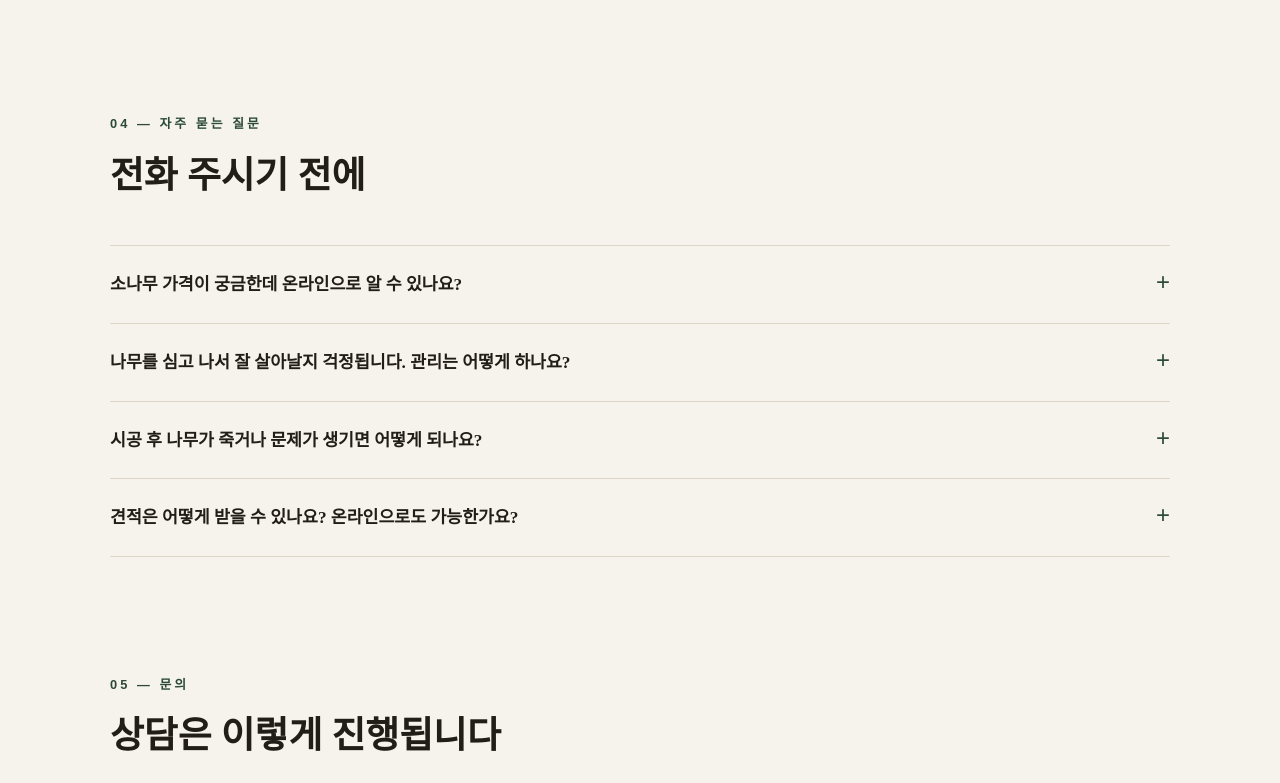
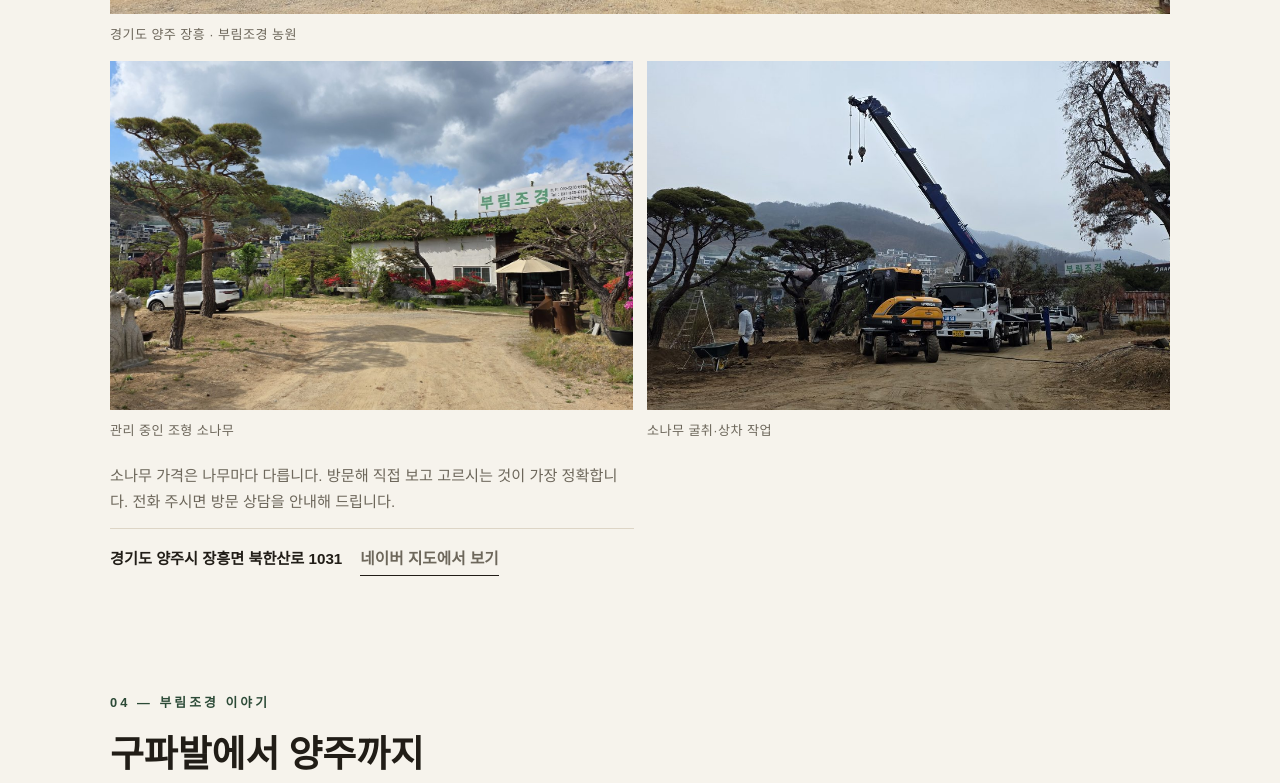
Before and after one commit to dawoonjung/burim-landscape, a plain HTML site: page preview.html in a window 1280 px wide. Shown: the part 4591-5374 px from the top of the page. Drawn offline with Linux system fonts and the light colour scheme; a web font is replaced by a local one.

Commit message:
preview.html: 양주 농원 섹션 추가 (03 — 양주 농원)
- 부림조경 사업장(양주 농원) 사진 3장 추가: 사무실 정면(간판), 마당 전경, 소나무 굴취 작업
- "직접 보고 고르는" 방향으로 카피 작성 — 소나무를 관리/판매하는 실재 사업장 강조.
  전 수종 자체 재배로 오해될 수 있는 "기른다" 표현은 배제 (사장님 피드백)
- 주소 + 네이버 지도 링크 추가, 이후 섹션 번호 재정렬 (이야기 04 / FAQ 05 / 문의 06)
- 사진 1600px 리사이즈, EXIF/GPS 제거 (원본 3장 모두 GPS 포함 → 제거), 원본은 img/originals/(gitignore)

Co-Authored-By: Claude Opus 4.8 <noreply@anthropic.com>

```diff
--- a/preview.html
+++ b/preview.html
@@ -182,6 +182,16 @@
     }
     .gallery .tall figcaption { position: absolute; bottom: 0; left: 0; right: 0; padding: 40px 14px 12px; color: #f6f3ec; background: linear-gradient(transparent, rgba(33,29,23,0.65)); }
 
+    /* yard */
+    .yard-lead figcaption,
+    .yard-grid figcaption { font-size: 0.82rem; color: var(--muted); letter-spacing: 0.03em; padding-top: 10px; }
+    .yard-grid { display: grid; grid-template-columns: 1fr 1fr; gap: 14px; margin-top: 14px; }
+    .yard-grid img { width: 100%; aspect-ratio: 3 / 2; object-fit: cover; }
+    .yard-visit { margin-top: 20px; color: var(--muted); font-size: 0.95rem; max-width: 62ch; }
+    .yard-visit p { margin: 0 0 12px; }
+    .yard-addr { display: flex; align-items: baseline; gap: 8px 18px; flex-wrap: wrap; padding-top: 16px; border-top: 1px solid var(--line); }
+    .yard-addr span { color: var(--ink); font-weight: 600; }
+
     /* story */
     .story-grid { display: grid; grid-template-columns: 1.1fr 0.9fr; gap: 64px; align-items: start; }
     .story-grid p { margin: 0 0 20px; }
@@ -275,6 +285,7 @@
       .ba { grid-template-columns: 1fr; }
       .gallery { grid-template-columns: 1fr; }
       .gallery .tall { grid-row: auto; }
+      .yard-grid { grid-template-columns: 1fr; }
     }
   </style>
 </head>
@@ -388,9 +399,38 @@
       </div>
     </section>
 
+    <section class="wrap" id="yard" aria-labelledby="yard-title">
+      <div class="sec-head">
+        <p class="sec-num">03 — 양주 농원</p>
+        <h2 id="yard-title">직접 보고 고르는, 양주 농원</h2>
+        <p class="sec-copy">부림조경은 경기도 양주 장흥에 자리한 조경 농원입니다. 엄선한 소나무를 이곳에서 관리하며, 방문하시면 수형과 상태를 직접 보고 고르실 수 있습니다.</p>
+      </div>
+      <figure class="yard-lead">
+        <img src="img/burim-office.jpg" alt="부림조경 양주 농원 전경 — '부림조경' 간판이 걸린 사무실과 조형 소나무, 석물" width="1600" height="901" loading="lazy" />
+        <figcaption>경기도 양주 장흥 · 부림조경 농원</figcaption>
+      </figure>
+      <div class="yard-grid">
+        <figure>
+          <img src="img/burim-yard.jpg" alt="부림조경 농원 마당 — 넓은 부지에 자리한 조형 소나무들" width="1600" height="901" loading="lazy" />
+          <figcaption>관리 중인 조형 소나무</figcaption>
+        </figure>
+        <figure>
+          <img src="img/burim-work.jpg" alt="농원에서 크레인으로 소나무를 굴취·상차하는 작업" width="1600" height="686" loading="lazy" />
+          <figcaption>소나무 굴취·상차 작업</figcaption>
+        </figure>
+      </div>
+      <div class="yard-visit">
+        <p>소나무 가격은 나무마다 다릅니다. 방문해 직접 보고 고르시는 것이 가장 정확합니다. 전화 주시면 방문 상담을 안내해 드립니다.</p>
+        <div class="yard-addr">
+          <span>경기도 양주시 장흥면 북한산로 1031</span>
+          <a class="textlink" href="https://map.naver.com/p/entry/place/13452763" target="_blank" rel="noopener noreferrer">네이버 지도에서 보기</a>
+        </div>
+      </div>
+    </section>
+
     <section class="wrap" id="story" aria-labelledby="story-title">
       <div class="sec-head">
-        <p class="sec-num">03 — 부림조경 이야기</p>
+        <p class="sec-num">04 — 부림조경 이야기</p>
         <h2 id="story-title">구파발에서 양주까지</h2>
       </div>
       <div class="story-grid">
@@ -413,7 +453,7 @@
 
     <section class="wrap" id="faq" aria-labelledby="faq-title">
       <div class="sec-head">
-        <p class="sec-num">04 — 자주 묻는 질문</p>
+        <p class="sec-num">05 — 자주 묻는 질문</p>
         <h2 id="faq-title">전화 주시기 전에</h2>
       </div>
       <div class="faq-list">
@@ -447,7 +487,7 @@
     <section id="contact" aria-labelledby="contact-title" style="padding-bottom:0;">
       <div class="wrap">
         <div class="sec-head">
-          <p class="sec-num">05 — 문의</p>
+          <p class="sec-num">06 — 문의</p>
           <h2 id="contact-title">상담은 이렇게 진행됩니다</h2>
         </div>
         <div class="steps">
```
Also changed, not shown: img/burim-office.jpg (added), img/burim-work.jpg (added), img/burim-yard.jpg (added).
